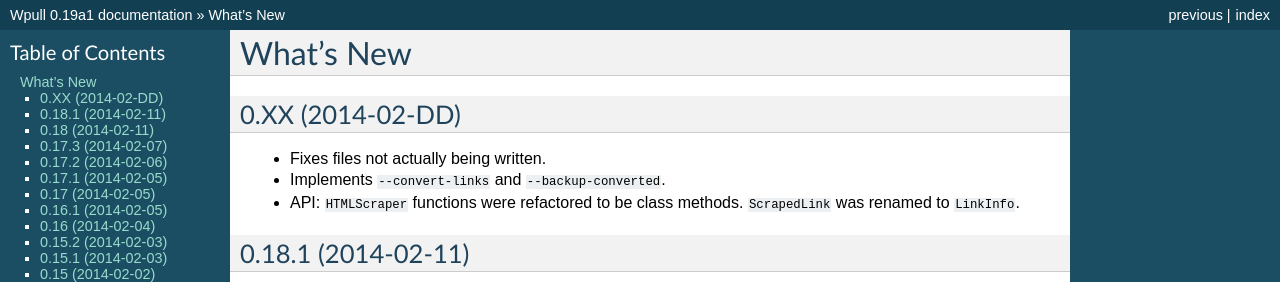
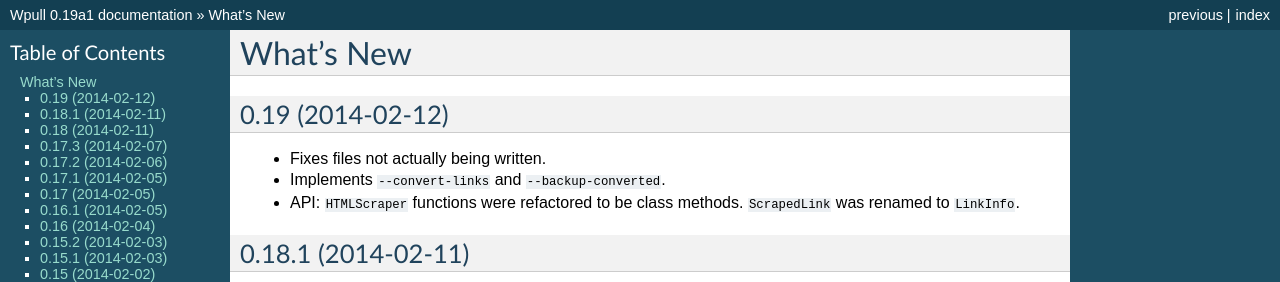
Before and after one commit to ArchiveTeam/wpull, a Sphinx documentation site: the page built from doc/changelog.rst, in a window 1280 px wide and 900 px high. Shown: the top 282 px of the window. Built offline with Sphinx 7.4.7, drawn with Linux system fonts in a browser that asks for light colours.

Commit message:
changelog: Updates latest to 0.19.

```diff
--- a/doc/changelog.rst
+++ b/doc/changelog.rst
@@ -2,7 +2,7 @@
 What's New
 ==========
 
-0.XX (2014-02-DD)
+0.19 (2014-02-12)
 =================
 
 * Fixes files not actually being written.
```
